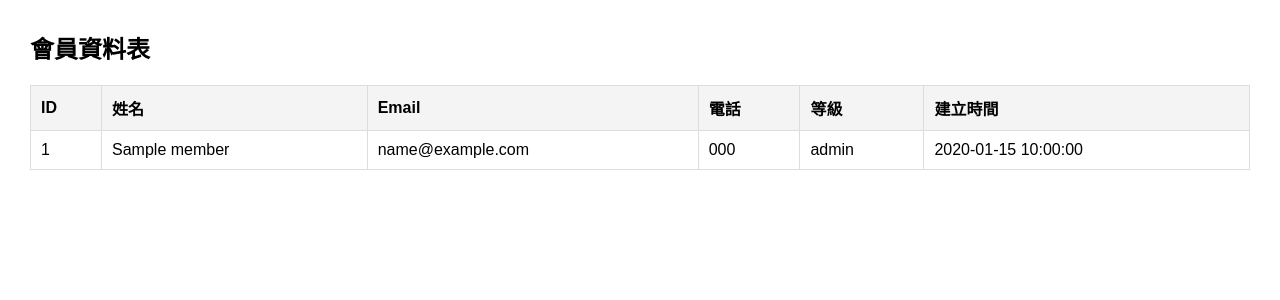
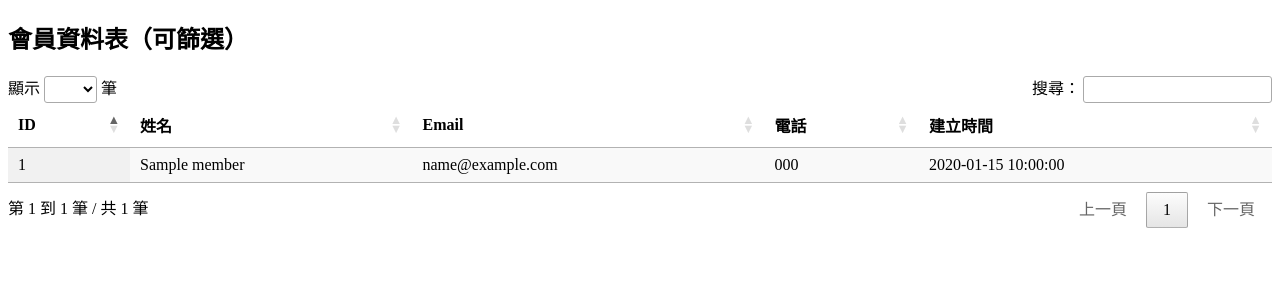
Before and after one commit to chrischen1008/member_clinic, a Flask app: template templates/members.html in a window 1280 px wide. Shown: the top 300 px of the page. Run offline with Flask 3, Linux system fonts and the light colour scheme; the template is opened without the code that fills it: most values are stand-ins (such as "Sample title", 1, 10 or a date in 2020); some libraries are stand-ins or nearby versions.

Commit message:
篩選功能

```diff
--- a/templates/members.html
+++ b/templates/members.html
@@ -4,59 +4,59 @@
     <meta charset="UTF-8">
     <title>會員列表</title>
 
-    <style>
-        body {
-            font-family: Arial;
-            margin: 30px;
-        }
+    <!-- DataTables -->
+    <script src="https://code.jquery.com/jquery-3.7.1.min.js"></script>
+    <link rel="stylesheet" href="https://cdn.datatables.net/1.13.8/css/jquery.dataTables.min.css">
+    <script src="https://cdn.datatables.net/1.13.8/js/jquery.dataTables.min.js"></script>
 
-        table {
-            border-collapse: collapse;
-            width: 100%;
-        }
-
-        th, td {
-            border: 1px solid #ddd;
-            padding: 10px;
-            text-align: left;
-        }
-
-        th {
-            background-color: #f4f4f4;
-        }
-
-        tr:hover {
-            background-color: #f9f9f9;
-        }
-    </style>
 </head>
 
 <body>
 
-<h2>會員資料表</h2>
+<h2>會員資料表（可篩選）</h2>
 
-<table>
+<table id="membersTable" class="display">
+    <thead>
         <tr>
             <th>ID</th>
             <th>姓名</th>
             <th>Email</th>
             <th>電話</th>
-        <th>等級</th>
             <th>建立時間</th>
         </tr>
+    </thead>
 
+    <tbody>
         {% for m in members %}
         <tr>
             <td>{{ m.id }}</td>
             <td>{{ m.name }}</td>
             <td>{{ m.email }}</td>
             <td>{{ m.phone }}</td>
-        <td>{{ m.level }}</td>
             <td>{{ m.created_at }}</td>
         </tr>
         {% endfor %}
+    </tbody>
+</table>
 
-</table>
+<script>
+$(document).ready(function () {
+    $('#membersTable').DataTable({
+        pageLength: 5,
+        language: {
+            search: "搜尋：",
+            lengthMenu: "顯示 _MENU_ 筆",
+            info: "第 _START_ 到 _END_ 筆 / 共 _TOTAL_ 筆",
+            paginate: {
+                first: "第一頁",
+                last: "最後頁",
+                next: "下一頁",
+                previous: "上一頁"
+            }
+        }
+    });
+});
+</script>
 
 </body>
 </html>
```
Also changed, not shown: 1 other file. Lines whose indentation alone changed are shown as unchanged.
